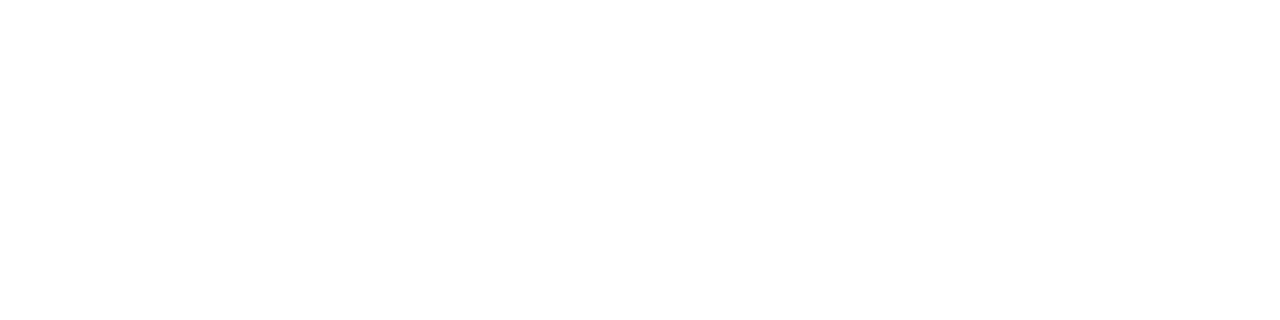
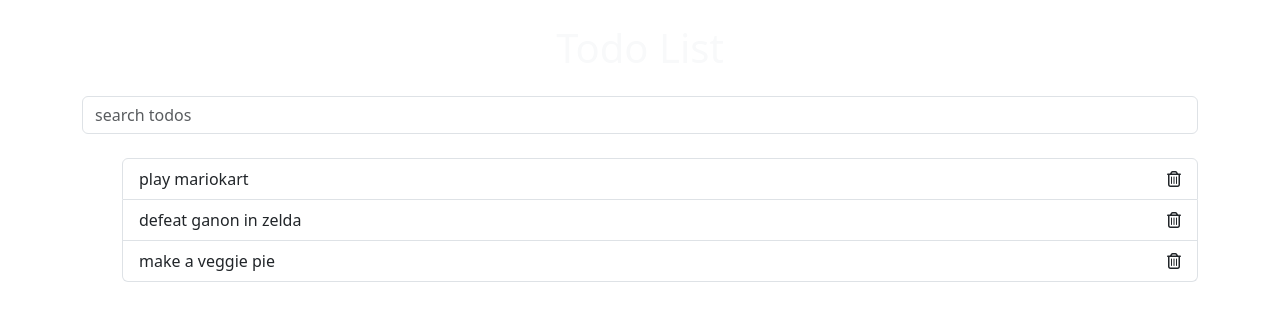
Before and after one commit to Ernest-Yoyowah/FrontendMasteryKit, a plain HTML site: page ninja-todo/index.html in a window 1280 px wide. Drawn offline with nearby package versions, Linux system fonts and the light colour scheme.

Commit message:
Setting up UI-HTML_header and todo list(ul)

```diff
--- a/ninja-todo/index.html
+++ b/ninja-todo/index.html
@@ -13,7 +13,29 @@
 
 <body>
 
-    <div class="container"></div>
+    <div class="container">
+        <header class="text-center text-light my-4">
+            <h1 class="mb-4">Todo List</h1>
+            <form class="search">
+                <input class="form-control m-auto" type="text" name="search" placeholder="search todos" />
+            </form>
+        </header>
+
+        <ul class="list-group todos mx-auto text-light">
+            <li class="list-group-item d-flex justify-content-between align-items-center">
+                <span>play mariokart</span>
+                <i class="far fa-trash-alt delete"></i>
+            </li>
+            <li class="list-group-item d-flex justify-content-between align-items-center">
+                <span>defeat ganon in zelda</span>
+                <i class="far fa-trash-alt delete"></i>
+            </li>
+            <li class="list-group-item d-flex justify-content-between align-items-center">
+                <span>make a veggie pie</span>
+                <i class="far fa-trash-alt delete"></i>
+            </li>
+        </ul>
+    </div>
 
     <script src="app.js"></script>
 </body>
```
